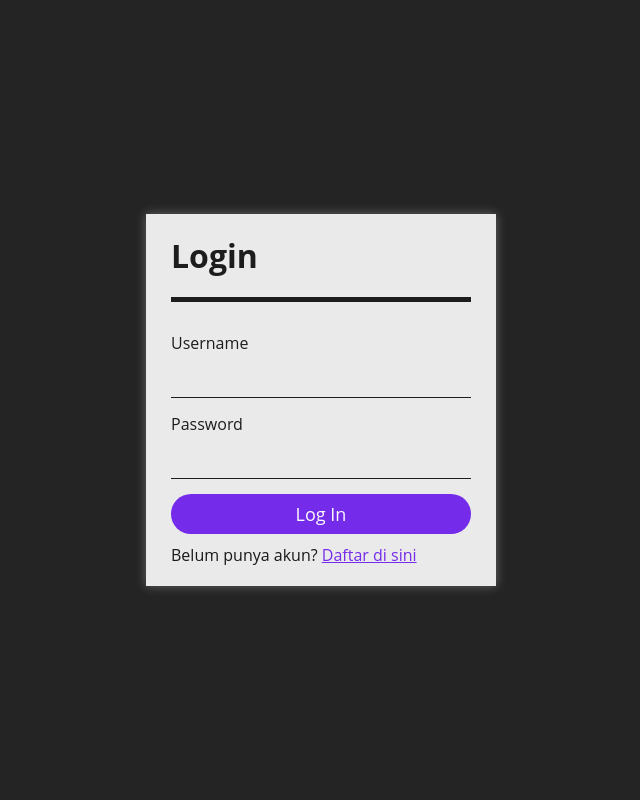
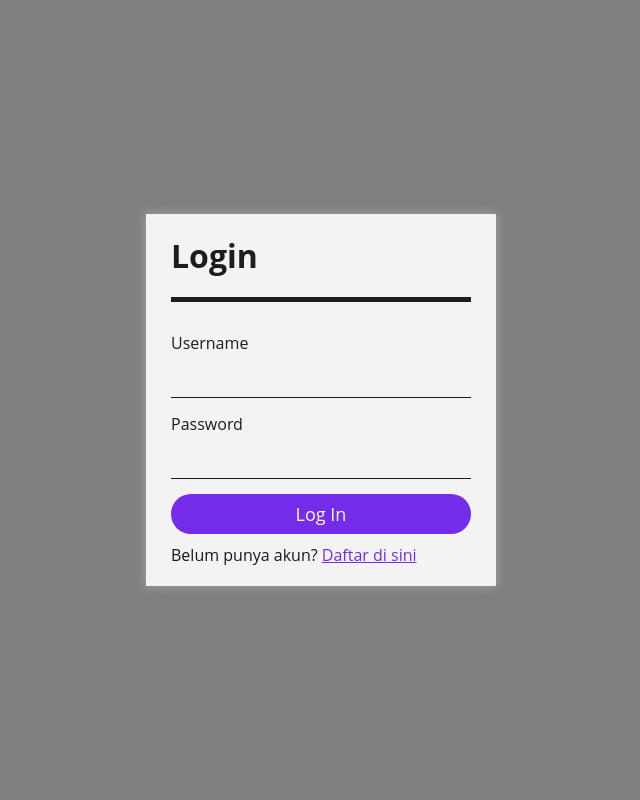
Before and after one commit to SASKARAWIDADA/pendaftaran_PAAS, a PHP site: page / in a window 1280 px wide. Shown: the whole page, without its empty margins (319-959 px from the left). Run offline with PHP 8.4, Linux system fonts and the light colour scheme; data comes from the database, SQL or seed files in the repository.

Commit message:
mengubah warna body

```diff
--- a/style.css
+++ b/style.css
@@ -6,7 +6,7 @@
 }
 body {
   height: 100vh;
-  background-color: #242424;
+  background-color: grey;
   background-size: cover;
   background-position: center;
   background-repeat: no-repeat;
```
